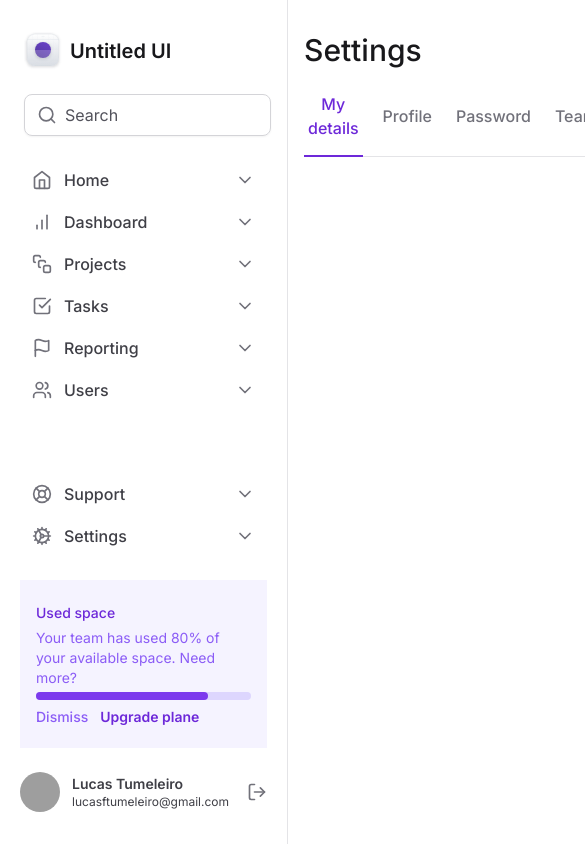
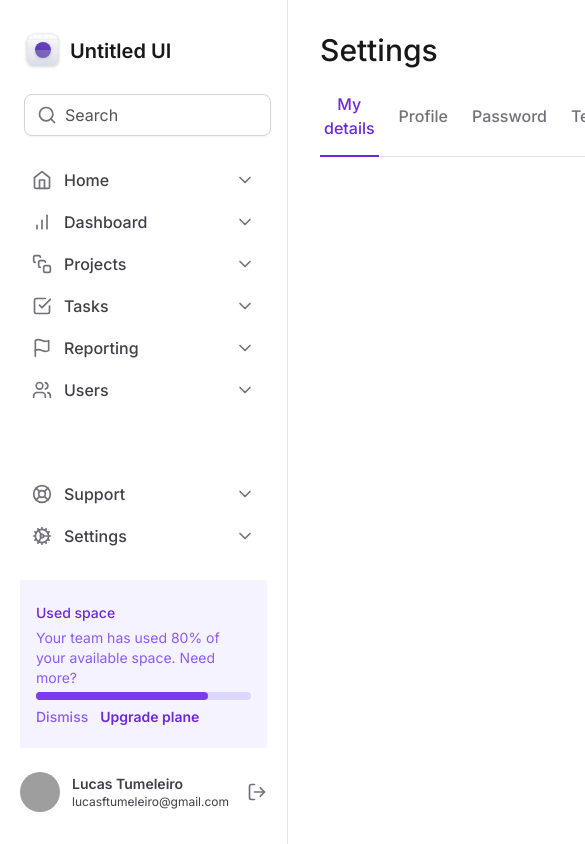
Before and after one commit to lucastumeleiro/tailwind-next-tests, a Next.js app: page / in a window 390 px wide. Shown: the top 844 px of the page, 585 px wide, since content can reach past the window. Built offline with nearby package versions, Linux system fonts and the light colour scheme; grey boxes are pictures that could not be loaded.

Commit message:
#fix: adjuste responsive layout

```diff
--- a/src/app/layout.tsx
+++ b/src/app/layout.tsx
@@ -18,9 +18,9 @@ export default function RootLayout({
   return (
     <html lang="en" className="antialiased">
       <body className={inter.className}>
-        <div className="grid-cols-app grid min-h-screen">
+        <div className="grid min-h-screen grid-cols-app">
           <Sidebar />
-          <main className="px-4 pb-12 pt-8">{children}</main>
+          <main className="px-8 pb-12 pt-8">{children}</main>
         </div>
       </body>
     </html>
```
